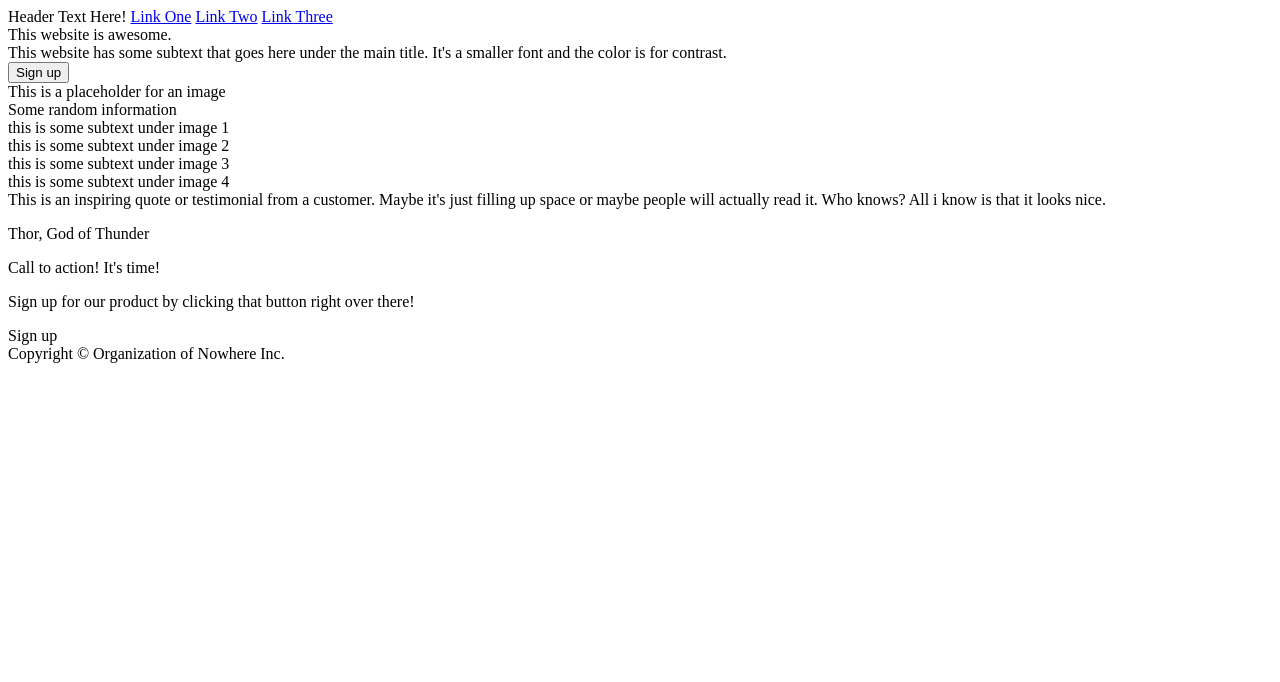
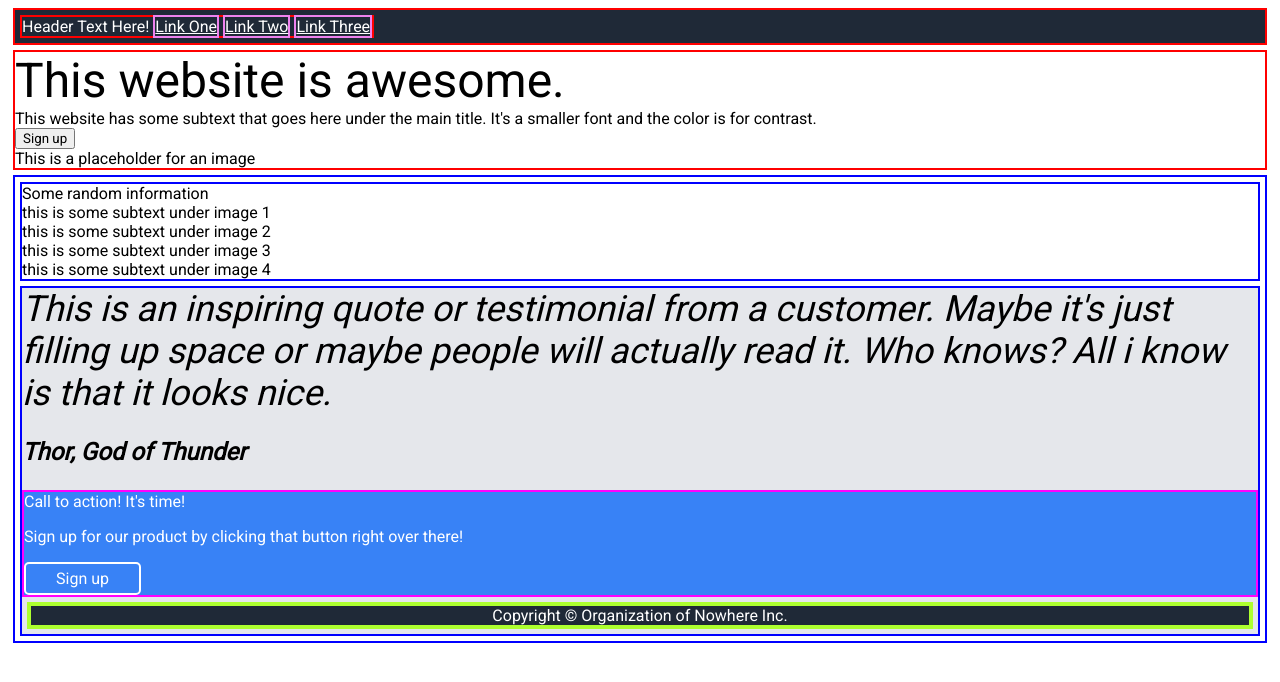
Before and after one commit to JoeBroo/odin-landing-page, a plain HTML site: page index.html in a window 1280 px wide. Drawn offline with Linux system fonts and the light colour scheme.

Commit message:
Style quote, CTA, and copyright sections

```diff
--- a/style.css
+++ b/style.css
@@ -1,17 +1,94 @@
-/* hero and footer bg color: #1F2937 */
-/* Hero main text: 48px extra-bold #F9FAF8 */
-/* Hero secondary and header link text 18px #E5E7EB */
-/* Header Logo Text 24px #F9FAF8 */
-/* Button color, CTA bg color: #3882f6 */
-/* Info header text 36px extra-bold #1F2937 */
-/* Quote section bg color: #E5E7EB */
-/* Quote text: 36px light italic #1F2937 */
-/* Font in image is Roboto */
-/* Hero text is statement at top of webpage */
+@import url('https://fonts.googleapis.com/css2?family=Roboto&display=swap');
 
+* {
+    font-family: Roboto;
+}
 /* Header Container */
+.header {
+    background-color: #1F2937;
+    color: white;
+    border: 2px solid red;
+    margin: 5px;
+    display: flex;
+
+}
+.header-logo {
+    border: 2px solid red;
+    margin: 5px;
+}
+
+.header-body {
+    border: 2px solid red;
+    margin: 5px;
+}
+.hero-main-text {
+    font-size: 48px;
+    font-style: extra bold;
+
+}
+
+a {
+    color: white;
+    border: 2px solid violet;
+}
 
 /* Body Container */
+.body {
+    border: 2px solid blue;
+    margin: 5px;
+}
 
+.body-top {
+    border: 2px solid blue;
+    margin: 5px;
+}
+
+.body-bottom {
+    background-color: #E5E7EB;
+    border: 2px solid blue;
+    margin: 5px;
+}
+
+.quote-text {
+    font-size: 36px;
+    font-weight: light;
+    font-style: italic;
+}
+
+.thor {
+    font-size: 24px;
+    font-weight: bolder;
+}
 
 /* Footer Container */
+
+.footer {
+    border: 2px solid greenyellow;
+    margin: 5px;
+}
+
+.call-to-action {
+    border: 2px solid magenta;
+    color: white;
+    background-color: #3882F6;
+
+}
+
+.copyright {
+    color: white;
+    background-color: #1F2937;
+    border: 2px solid greenyellow;
+    display: flex;
+    justify-content: center;
+    align-items: center;
+}
+
+.button-two {
+    color: white;
+    background-color: #3882F6;
+    border: 2px solid white;
+    border-radius: 5px;
+    padding: 5px 30px;
+    text-align: color;
+    display: inline-block;
+}
```
